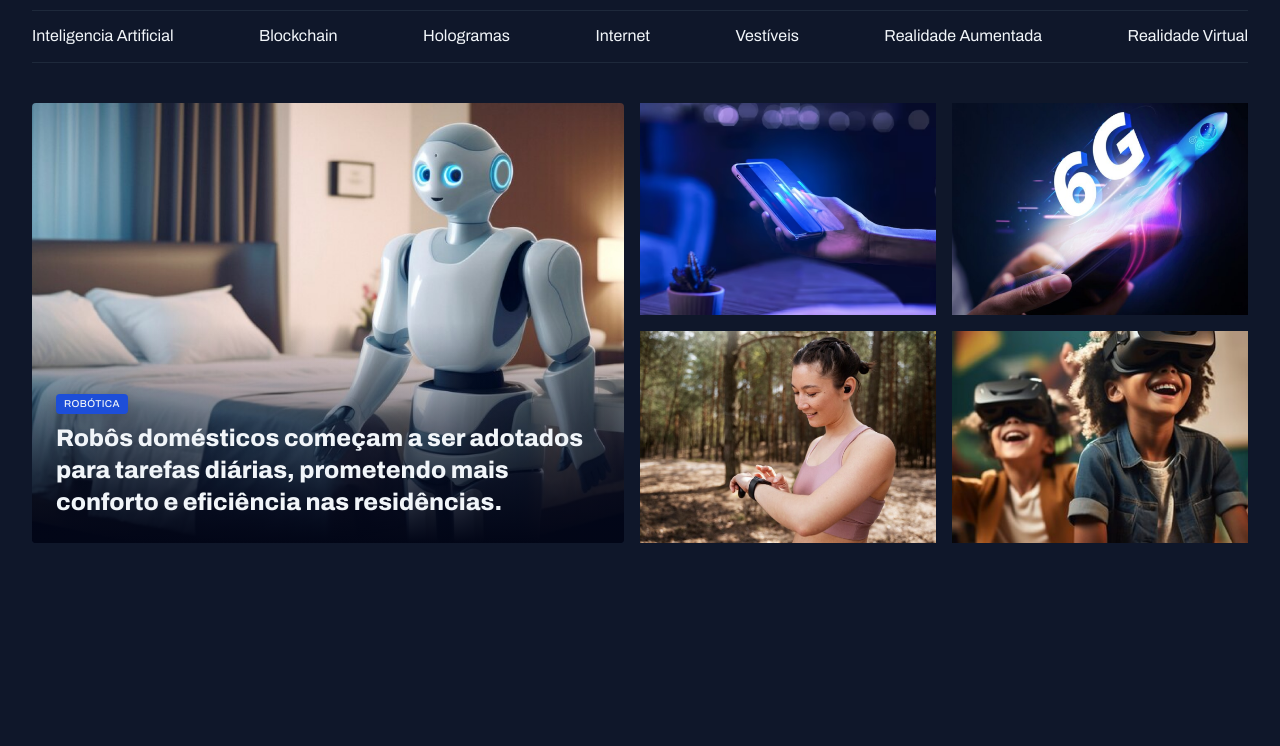
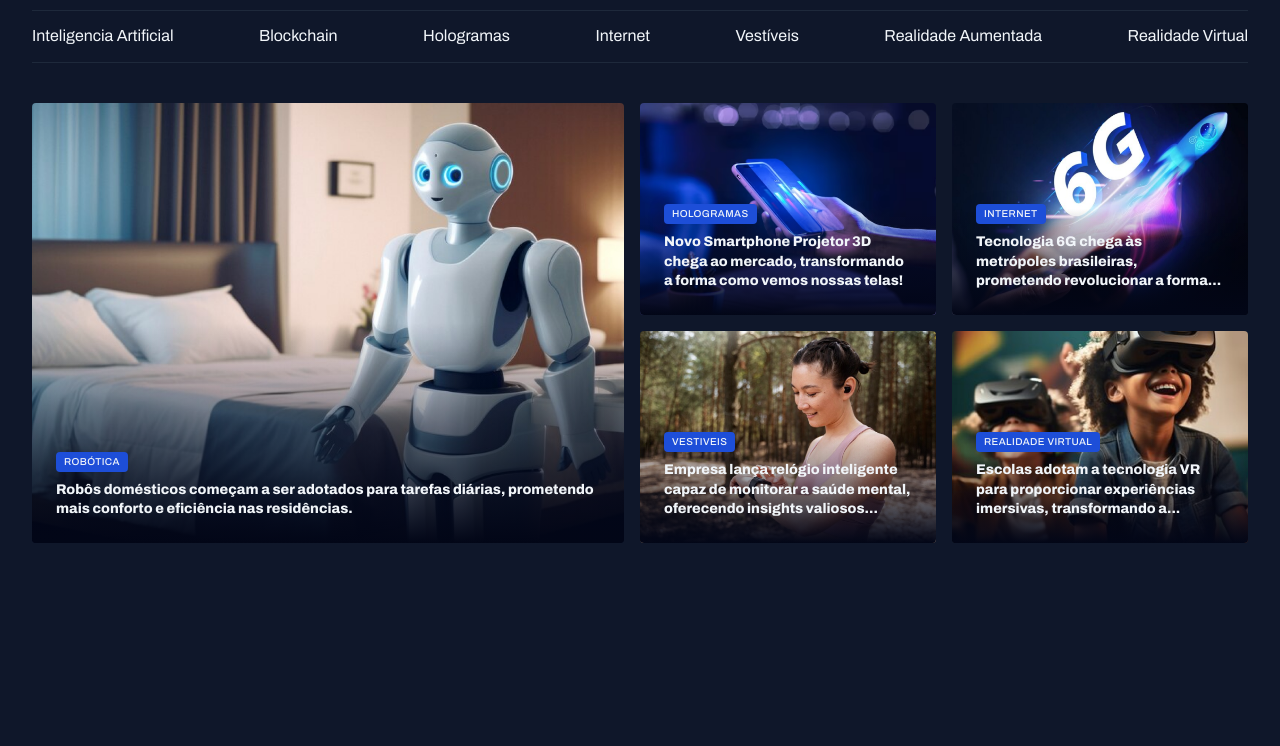
Before and after one commit to gabrielpelc/News-portal, a plain HTML site: page index.html in a window 1280 px wide. Shown: the part 54-800 px from the top of the page. Drawn offline with Linux system fonts and the light colour scheme.

Commit message:
Add style and text to other cards

```diff
--- a/index.html
+++ b/index.html
@@ -5,7 +5,7 @@
 <link rel="preconnect" href="https://fonts.gstatic.com" crossorigin>
   <meta charset="UTF-8">
   <meta name="viewport" content="width=device-width, initial-scale=1.0">
-  <link rel="stylesheet" href="/styles/index.css">
+  <link rel="stylesheet" href="./styles/index.css">
   <title>Tech News</title>
   <link href="https://fonts.googleapis.com/css2?family=Archivo:ital,wght@0,100..900;1,100..900&display=swap" rel="stylesheet">
 </head>
@@ -14,16 +14,16 @@
     <nav>
       <div class="sm-menu">
         <div id="menu-btn">
-          <img src="/assets/Icons/List.png" alt="Ícone de menu">
+          <img src="./assets/Icons/List.svg" alt="Ícone de menu">
           <strong><a href="#">Menu</strong></a>
         </div>
         <div>
-        <a href="#"><img src="/assets/Icons/Tech-News-logo.svg" id="logo"></a>
+        <a href="#"><img src="./assets/Icons/Tech-News-logo.svg" id="logo"></a>
         </div>
 
         <div id="buscar-btn">
           <strong>Buscar</strong>
-          <img src="/assets/Icons/MagnifyingGlass.png" alt="Ícone de busca">
+          <img src="./assets/Icons/MagnifyingGlass.png" alt="Ícone de busca">
         </div>
       </div>
       <div class="lg-menu">
@@ -43,27 +43,43 @@
   <main class="container">
     <section id="featured" class="grid grid-flow-col gap-16">
       <figure class="card">
-        <img src="/assets/images/Image 01.png" alt="">
+        <img src="./assets/images/Image 01.png" alt="">
 
         <figcaption>
           <span class="content-tag">Robótica</span>
-          <h2 class="text-2xl">Robôs domésticos começam a ser adotados para tarefas diárias, prometendo mais conforto e eficiência nas residências.</h2>
+          <h2 class="text-lg">Robôs domésticos começam a ser adotados para tarefas diárias, prometendo mais conforto e eficiência nas residências.</h2>
         </figcaption>
       </figure>
 
       <div class="grid grid-cols-2 gap-16">
-        <div>
-          <img src="/assets/images/Image 02.png" alt="">
-        </div>
-        <div>
-          <img src="/assets/images/Image 03.png" alt="">
-        </div>
-        <div>
-          <img src="/assets/images/Image 04.png" alt="">
-        </div>
-        <div>
-          <img src="/assets/images/Image 05.png" alt="">
-        </div>
+        <figure class="card">
+          <img src="./assets/images/Image 02.png" alt="Hologramas">
+          <figcaption>
+            <span class="content-tag">Hologramas</span>
+            <h2 class="text-lg">Novo Smartphone Projetor 3D chega ao mercado, transformando a forma como vemos nossas telas!</h2>
+          </figcaption>
+        </figure>
+        <figure class="card">
+          <img src="./assets/images/Image 03.png" alt="Internet">
+          <figcaption>
+            <span class="content-tag">Internet</span>
+            <h2 class="text-lg">Tecnologia 6G chega às metrópoles brasileiras, prometendo revolucionar a forma...</h2>
+          </figcaption>
+        </figure>
+        <figure class="card">
+          <img src="./assets/images/Image 04.png" alt="Vestiveis">
+          <figcaption>
+            <span class="content-tag">Vestiveis</span>
+            <h2 class="text-lg">Empresa lança relógio inteligente capaz de monitorar a saúde mental, oferecendo insights valiosos...</h2>
+          </figcaption>
+        </figure>
+        <figure class="card">
+          <img src="./assets/images/Image 05.png" alt="Realidade Virtual">
+          <figcaption>
+            <span class="content-tag">Realidade Virtual</span>
+            <h2 class="text-lg">Escolas adotam a tecnologia VR para proporcionar experiências imersivas, transformando a...</h2>
+          </figcaption>
+        </figure>
       </div>
     </section>
   </main>
--- a/styles/global.css
+++ b/styles/global.css
@@ -12,7 +12,7 @@
   --text-color-primary: #f1f5f9;
   --text-color-secondary: #CBD5E1;
   --font-family: "Archivo", sans-serif;
-  /* bold ou extra bold como faz isso? heading 1 e 2 are supposed to be ExtraBold btw */
+
   --h1: 800 24px/135% var(--font-family);
   --h2: 800 16px/140% var(--font-family);
   --h3: 800 14px/140% var(--font-family);
--- a/styles/sections.css
+++ b/styles/sections.css
@@ -24,7 +24,12 @@
     figcaption {
       position: absolute;
       bottom: 0;
+
       padding: 24px;
+
+      &:has(text-lg) {
+        padding: 12px;
+      }
 
       h2 {
         margin-top: 8px;
```
